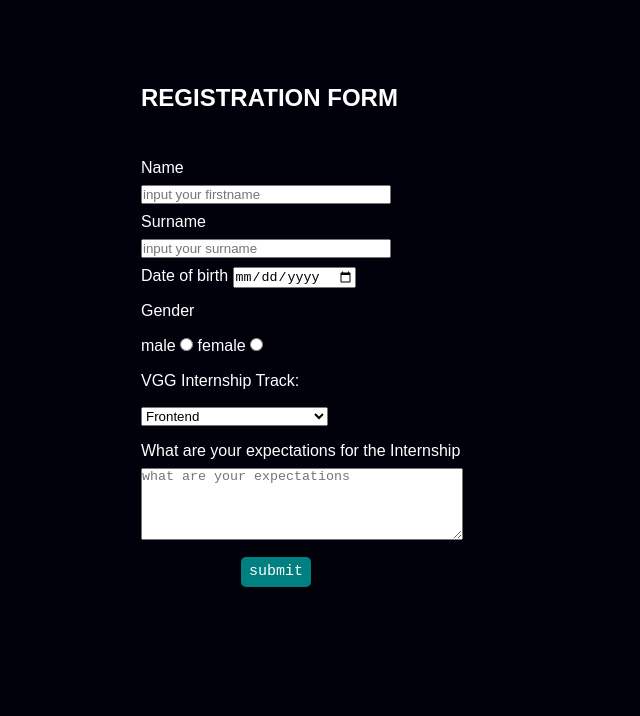
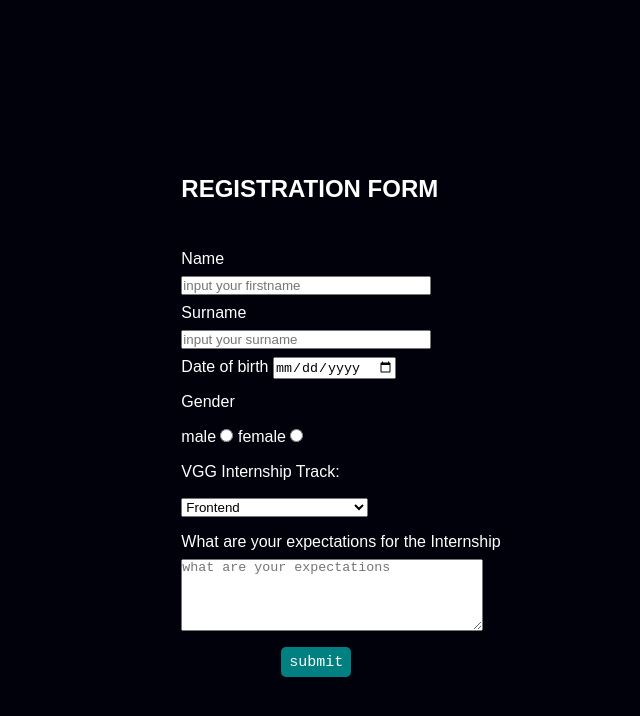
Before and after one commit to boluogun-adeola/VGG-Internship, a plain HTML site: page VGG.html in a window 1280 px wide. Shown: the whole page, without its empty margins (339-979 px from the left). Drawn offline with Linux system fonts and the light colour scheme.

Commit message:
made changes for resonsiveness

```diff
--- a/VGG.css
+++ b/VGG.css
@@ -1,25 +1,33 @@
 *{
     padding: 0 0;
     margin: 0 0;
+
 }
 
 
 body{
-
+    height:100vh;
+    width: 100%;
     background-color: rgb(1, 1, 12);
+    display: flex;
+    align-items: center;
+    justify-content: center;
 }
 form{
 
-    margin-left: 30em;
-    margin-top:5em;
+    position: relative;
+    margin-left: 5em;
+    margin-top:3em;
     line-height: 35px;
      font-family: sans-serif;
-    color:white;
+     color:white;
+
     }
 .fullname{
     display: flex;
     flex-direction: column;
     width: 250px;
+
 }
 input [type ="radio"] {
     padding-top:300px;
@@ -27,7 +35,7 @@ input [type ="radio"] {
 
 textarea{
     height:70px;
-     width: 320px;
+    min-width:300px;
 }
 input#submit{
     background-color:teal;
--- a/VGG.html
+++ b/VGG.html
@@ -1,5 +1,7 @@
 <!DOCTYPE html>
 <head>
+    <meta charset="utf-8">
+    <meta name="description" content="Registration form for VGG interns">
     <title>VGG INTERSHIP</title>
     <link href="VGG.css" type="text/css" rel="stylesheet"/>
 </head>
@@ -7,7 +9,7 @@
 
     <form method="POST" onSubmit="alert('Thank you for your response.');">
         <h2> REGISTRATION FORM</h2></br>
-       <!--This form is a feedback form for VGG interns,fields are name,surname,track,date of birth and expectations-->
+       <!--This form is the registration form form for incoming VGG interns-->
        <div class= "fullname">
            Name
            <input type="text" required name="name" placeholder="input your firstname" minlength="3">
@@ -17,8 +19,8 @@
 
        Date of birth <input type="date" required ><br>
        Gender<br>
-       male <input type="radio" name="Gender" required id="sex">
-       female <input type="radio" name="Gender" required id="sex"><br>
+       male <input type="radio" name="Gender" value="Male" required id="sex">
+       female <input type="radio" name="Gender" value="Female" required id="sex"><br>
        VGG Internship Track:<br>
        <select>
            <option value="frontend">Frontend</option>
```
